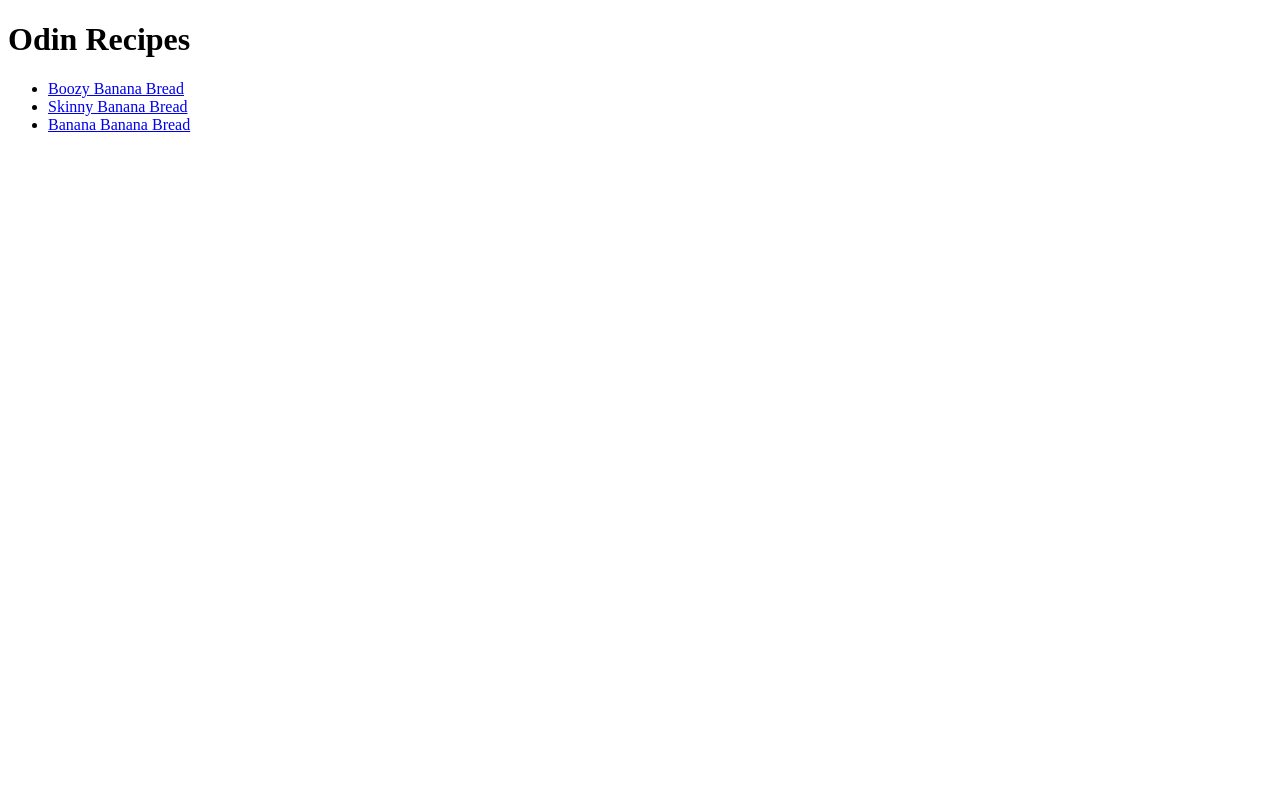
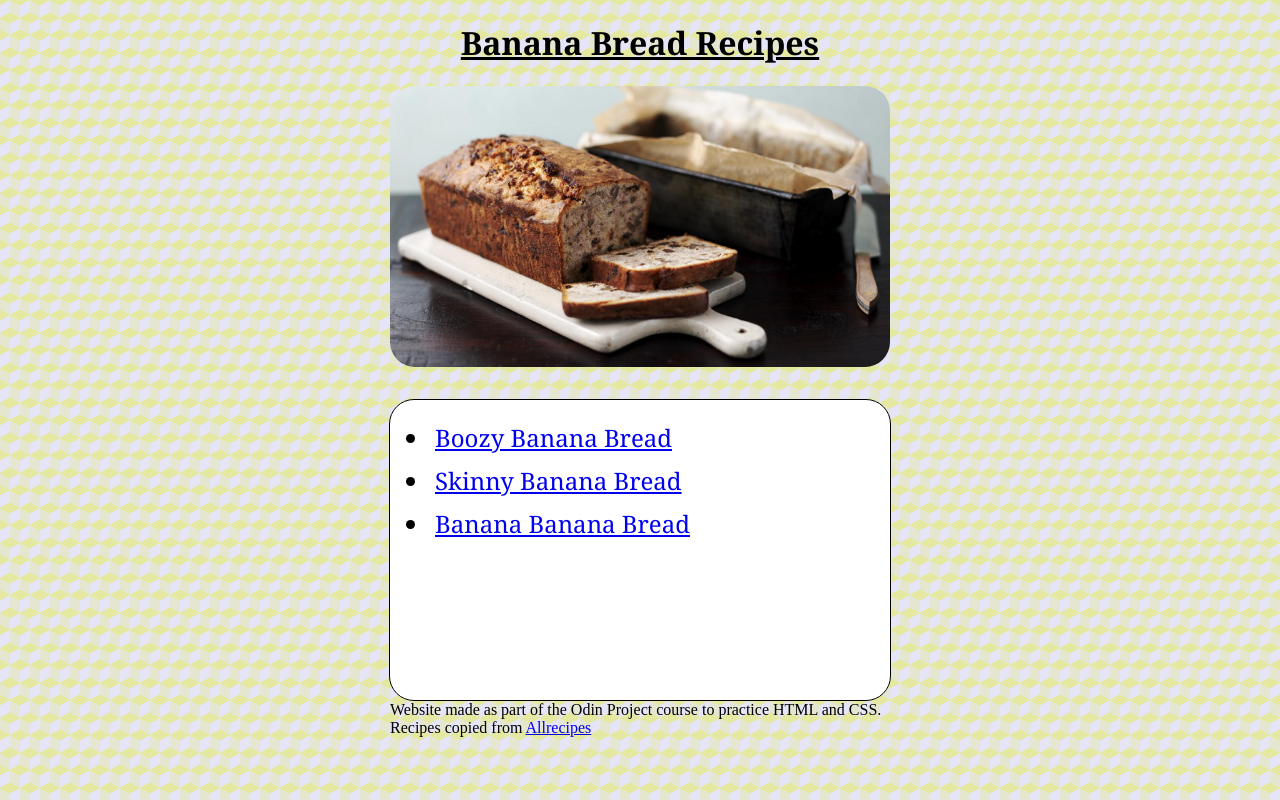
Before and after one commit to lewisgormanneale/odin-recipes, a plain HTML site: page index.html in a window 1280 px wide. Drawn offline with Linux system fonts and the light colour scheme.

Commit message:
added initial CSS styling

```diff
--- a/index.html
+++ b/index.html
@@ -2,15 +2,19 @@
 <html lang="en">
 <head>
     <meta charset="UTF-8">
-    <title>Document</title>
+    <title>Banana Bread Recipes</title>
+    <link rel="stylesheet" href="style.css">
 </head>
 <body>
-    <h1>Odin Recipes</h1>
-    <ul>
-        <li><a href="./recipes/boozybananabread.html">Boozy Banana Bread</a></li>
-        <li><a href="./recipes/skinnybananabread.html">Skinny Banana Bread</a></li>
-        <li><a href="./recipes/bananabananabread.html">Banana Banana Bread</a></li>
-    </ul>
-
+    <h1>Banana Bread Recipes</h1>
+    <img class="block" src="./images/loaf.jpg">
+    <div id="contents" class="block">
+      <ul>
+        <li class="recipe"><a href="./recipes/boozybananabread.html">Boozy Banana Bread</a></li>
+        <li class="recipe"><a href="./recipes/skinnybananabread.html">Skinny Banana Bread</a></li>
+        <li class="recipe"><a href="./recipes/bananabananabread.html">Banana Banana Bread</a></li>
+      </ul>
+    </div>
+    <p class="block">Website made as part of the Odin Project course to practice HTML and CSS. Recipes copied from <a href="https://www.allrecipes.com/">Allrecipes</a></p>
 </body>
 </html>
--- /dev/null
+++ b/style.css
@@ -0,0 +1,37 @@
+body {
+    background-color: #e5e5f7;
+    opacity: 1;
+    background-image:  linear-gradient(30deg, #e5e8a1 12%, transparent 12.5%, transparent 87%, #e5e8a1 87.5%, #e5e8a1), linear-gradient(150deg, #e5e8a1 12%, transparent 12.5%, transparent 87%, #e5e8a1 87.5%, #e5e8a1), linear-gradient(30deg, #e5e8a1 12%, transparent 12.5%, transparent 87%, #e5e8a1 87.5%, #e5e8a1), linear-gradient(150deg, #e5e8a1 12%, transparent 12.5%, transparent 87%, #e5e8a1 87.5%, #e5e8a1), linear-gradient(60deg, #e5e8a177 25%, transparent 25.5%, transparent 75%, #e5e8a177 75%, #e5e8a177), linear-gradient(60deg, #e5e8a177 25%, transparent 25.5%, transparent 75%, #e5e8a177 75%, #e5e8a177);
+    background-size: 20px 35px;
+    background-position: 0 0, 0 0, 10px 18px, 10px 18px, 0 0, 10px 18px;
+}
+
+h1 {
+    text-align: center;
+    font-family: Georgia, Garamond, Times, serif;
+    font-weight: bold;
+    text-decoration: underline;
+}
+
+.block {
+    display: block;
+    margin: auto;
+    border-radius: 25px;
+    box-shadow: inset;
+    width: min(70%, 500px);
+}
+
+#contents {
+    margin-top: 2rem;
+    height: 300px;
+    border: 1px solid black;
+    text-align: left;
+    border-radius: 25px;
+    background-color: rgb(255, 255, 255);
+}
+
+.recipe {
+    padding: 5px;
+    font-size: 1.5rem;
+    font-family: Georgia, Garamond, Times, serif;
+}
```
Also changed, not shown: images/loaf.jpg (added).
